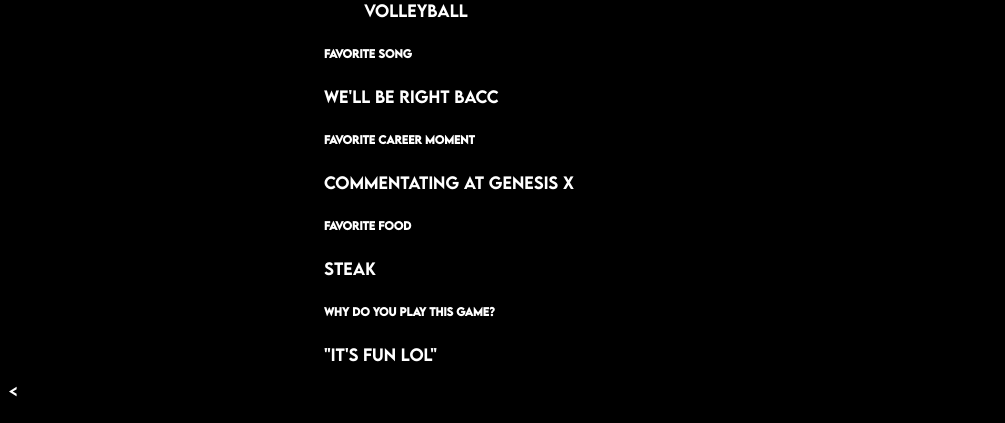
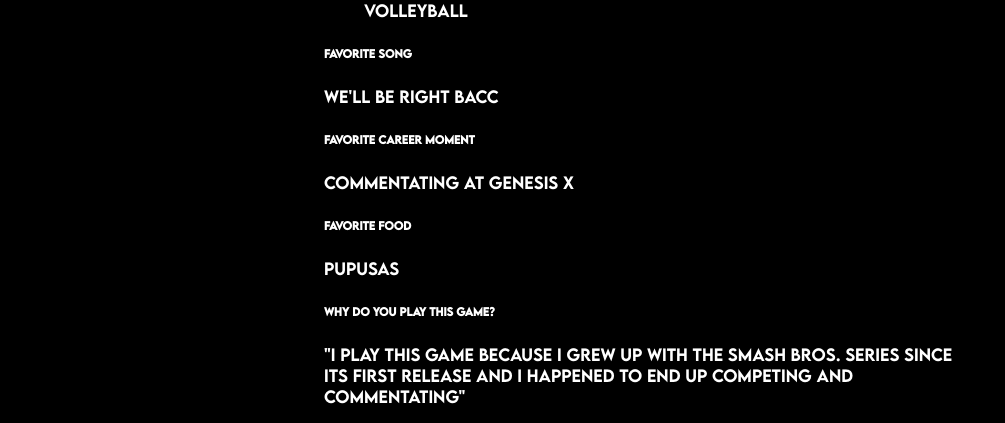
Before and after one commit to pkflash/saltesports, a Django app: page /salt/members/marsbars in a window 1280 px wide. Shown: the part 743-1166 px from the top of the page, without its empty margins (0-1005 px from the left). Before the commit the page ends 1140 px from the top, so only its background shows below. Run offline with Django 5.2, Linux system fonts and the light colour scheme.

Commit message:
Update marsbars.html

```diff
--- a/salt/templates/salt/members/marsbars.html
+++ b/salt/templates/salt/members/marsbars.html
@@ -19,8 +19,8 @@
         <h6>favorite career moment</h6>
             <p>commentating at genesis x</p>
         <h6>favorite food</h6>
-            <p>steak</p>
+            <p>pupusas</p>
         <h6>why do you play this game?</h6>
-            <p>"it's fun LOL"</p><
+            <p>"i play this game because i grew up with the smash bros. series since its first release and i happened to end up competing and commentating"</p>
 
 {% endblock %}
```
